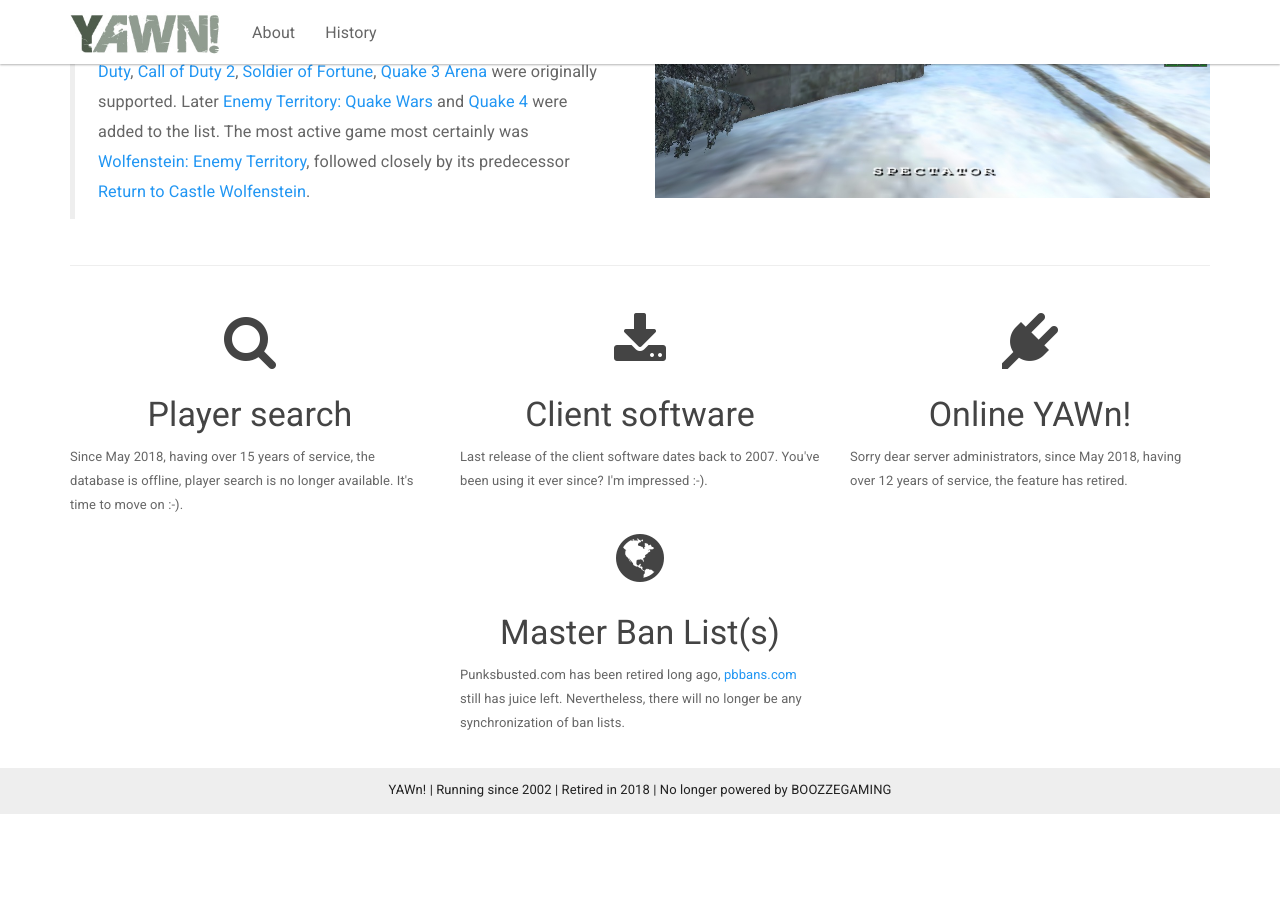
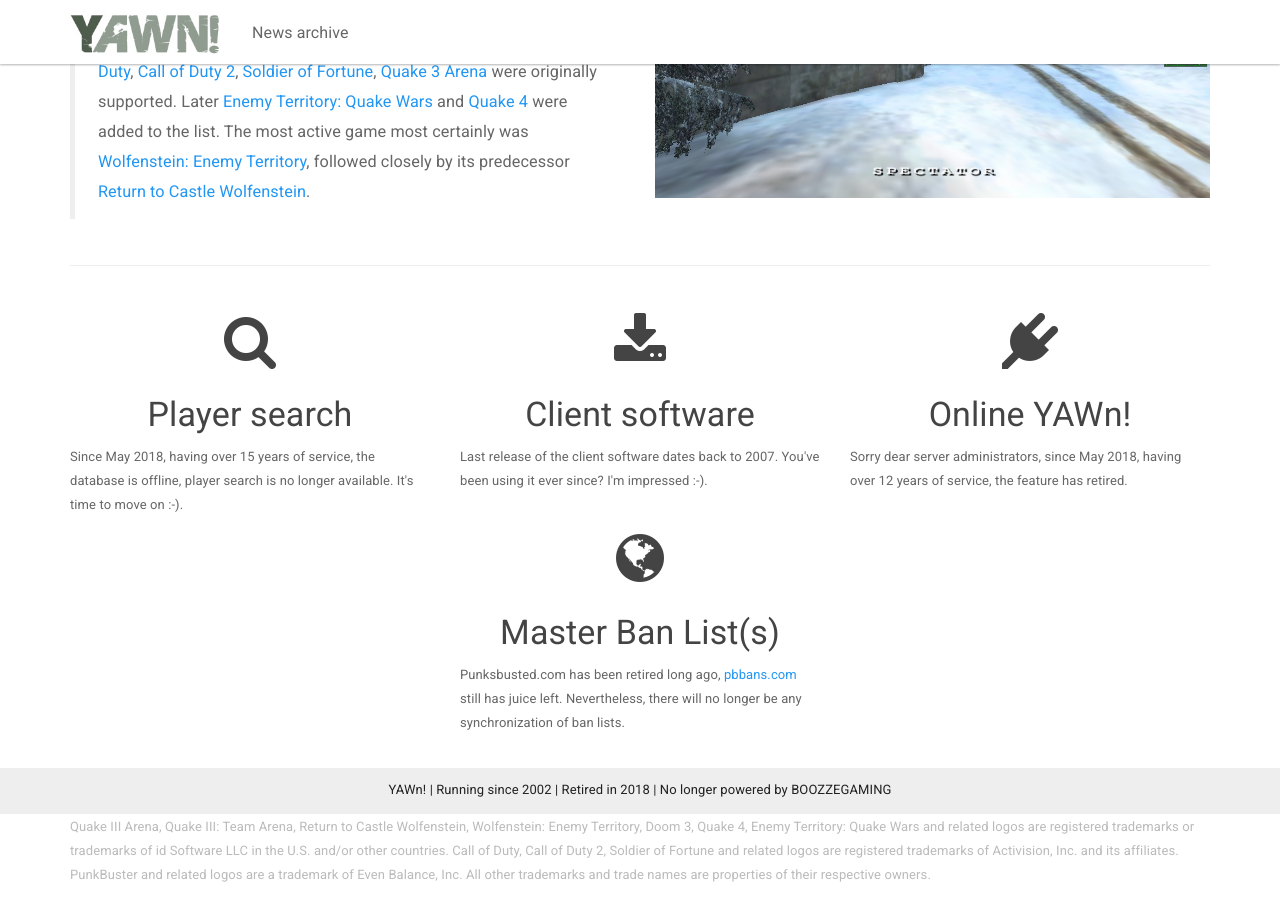
Before and after one commit to yawnsite/yawnsite.github.io, a Jekyll site: the page built from index.html, in a window 1280 px wide and 900 px high, scrolled down 305 px. Built offline with Jekyll 4.4.1, drawn with Linux system fonts in a browser that asks for light colours; nearby versions of some CDN libraries; before the commit the page ends 1120 px from its top, so only the background shows below that.

Commit message:
Adding legal stuff

```diff
--- a/_includes/footer.html
+++ b/_includes/footer.html
@@ -2,9 +2,9 @@
     <div class="container">
 
         <p class="text-center">
-            {{ site.title }} | Running since 2002 | Retired in 2018 |
-            No longer powered by BOOZZEGAMING
+            {{ site.title }} | Running since 2002 | Retired in 2018 | No longer powered by BOOZZEGAMING
         </p>
-        <!-- <p class="text-muted">Place sticky footer content here.</p> -->
+
+        <p class="text-muted">Quake III Arena, Quake III: Team Arena, Return to Castle Wolfenstein, Wolfenstein: Enemy Territory, Doom 3, Quake 4, Enemy Territory: Quake Wars and related logos are registered trademarks or trademarks of id Software LLC in the U.S. and/or other countries. Call of Duty, Call of Duty 2, Soldier of Fortune and related logos are registered trademarks of Activision, Inc. and its affiliates. PunkBuster and related logos are a trademark of Even Balance, Inc. All other trademarks and trade names are properties of their respective owners.</p>
     </div>
 </footer>
--- a/_includes/head.html
+++ b/_includes/head.html
@@ -3,7 +3,7 @@
     <meta http-equiv="X-UA-Compatible" content="IE=edge">
     <meta name="viewport" content="width=device-width, initial-scale=1">
 
-    <title>{% if page.title %}{{ page.title }}{% else %}{{ site.title }}{% endif %}</title>
+    <title>YAWn! - Retired Online Punkbuster GUID Database</title>
     <meta name="description" content="{% if page.excerpt %}{{ page.excerpt | strip_html | strip_newlines | truncate: 160 }}{% else %}{{ site.description }}{% endif %}">
 
 
--- a/_includes/topnav.html
+++ b/_includes/topnav.html
@@ -13,8 +13,8 @@
         </div>
         <div id="navbar" class="collapse navbar-collapse">
             <ul class="nav navbar-nav">
-                <li {% if page.sectionid=='docs' %} class="active" {% endif %}><a href="{{ "/docs/home/" | prepend: site.baseurl }}">About</a></li>
-                <li {% if page.sectionid=='blog' %} class="active" {% endif %}><a href="{{ site.posts.first.url | prepend: site.baseurl }}">History</a></li>
+                <!--<li {% if page.sectionid=='docs' %} class="active" {% endif %}><a href="{{ "/docs/home/" | prepend: site.baseurl }}">About</a></li>-->
+                <li {% if page.sectionid=='blog' %} class="active" {% endif %}><a href="{{ site.posts.first.url | prepend: site.baseurl }}">News archive</a></li>
             </ul>
         </div>
     </div>
```
Also changed, not shown: img/logo.jpg (added).
